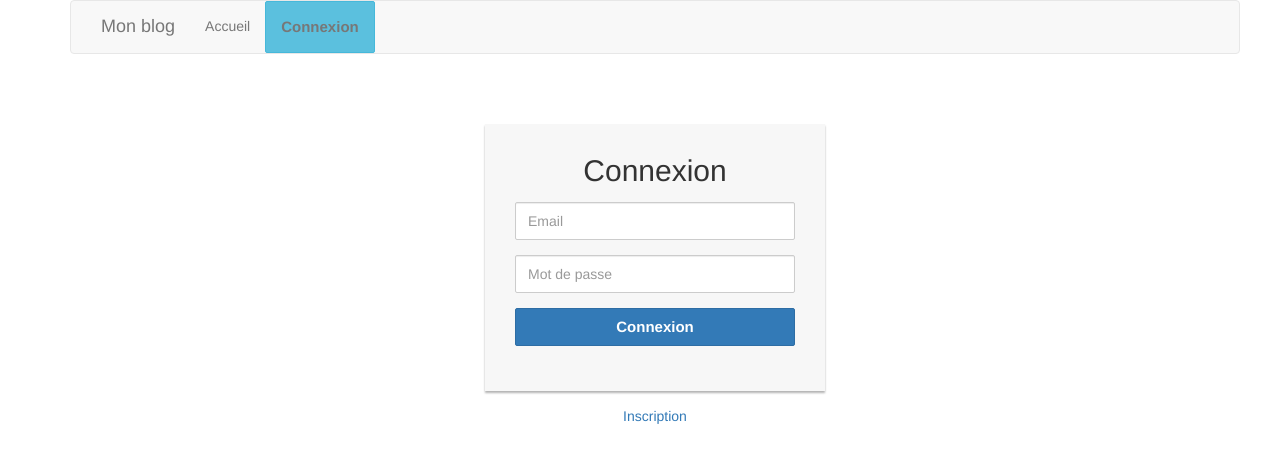
After one commit to thediaf/Blog-RESTAPI-Client, a PHP site: template View/connexion.php in a window 1280 px wide. The commit adds this page. Shown: the top 475 px of the page. Run offline with PHP 8.4, Linux system fonts and the light colour scheme; the template is opened without the code that fills it, so the values that code supplies are empty; some libraries are stand-ins or nearby versions.

Commit message:
feat: login page

```diff
--- a/Controller/ArticleController.php
+++ b/Controller/ArticleController.php
@@ -2,7 +2,6 @@
 namespace App\Controller;
 
 use App\Model\ArticleModel;
-use App\Model\CategoryModel;
 
 require_once('Model/ArticleModel.php');
 
--- /dev/null
+++ b/View/connexion.php
@@ -0,0 +1,76 @@
+<?php ob_start() ?>
+<div class="login-form">
+             <?php
+                if(isset($_GET['login_err']))
+                {
+                    $err = htmlspecialchars($_GET['login_err']);
+
+                    switch($err)
+                    {
+                        case 'password':
+                        ?>
+                            <div class="alert alert-danger">
+                                <strong>Erreur</strong> mot de passe incorrect
+                            </div>
+                        <?php
+                        break;
+
+                        case 'email':
+                        ?>
+                            <div class="alert alert-danger">
+                                <strong>Erreur</strong> email incorrect
+                            </div>
+                        <?php
+                        break;
+
+                        case 'already':
+                        ?>
+                            <div class="alert alert-danger">
+                                <strong>Erreur</strong> compte non existant
+                            </div>
+                        <?php
+                        break;
+                    }
+                }
+                ?>
+
+            <form action="connexion.php" method="post">
+                <h2 class="text-center">Connexion</h2>
+                <div class="form-group">
+                    <input type="email" name="email" class="form-control" placeholder="Email" required="required" autocomplete="off">
+                </div>
+                <div class="form-group">
+                    <input type="password" name="password" class="form-control" placeholder="Mot de passe" required="required" autocomplete="off">
+                </div>
+                <div class="form-group">
+                    <button type="submit" class="btn btn-primary btn-block">Connexion</button>
+                </div>
+            </form>
+            <p class="text-center"><a href="inscription.php">Inscription</a></p>
+        </div>
+        <style>
+            .login-form {
+                width: 340px;
+                margin: 50px auto;
+            }
+            .login-form form {
+                margin-bottom: 15px;
+                background: #f7f7f7;
+                box-shadow: 0px 2px 2px rgba(0, 0, 0, 0.3);
+                padding: 30px;
+            }
+            .login-form h2 {
+                margin: 0 0 15px;
+            }
+            .form-control, .btn {
+                min-height: 38px;
+                border-radius: 2px;
+            }
+            .btn {
+                font-size: 15px;
+                font-weight: bold;
+            }
+        </style>
+
+<?php $content = ob_get_clean(); ?>
+<?php require('View/template.php'); ?>
--- a/View/template.php
+++ b/View/template.php
@@ -36,6 +36,7 @@
                                 </a>
                             </li>
                         <?php  } ?>
+                       <li> <a href="../index.php?action=login" class="btn btn-info">Connexion</a></li>
                     </ul>
                 </div>
             </nav>
```
Also changed, not shown: Controller/UserController.php (added, +24 -0 lines), index.php (+7 -0 lines).
